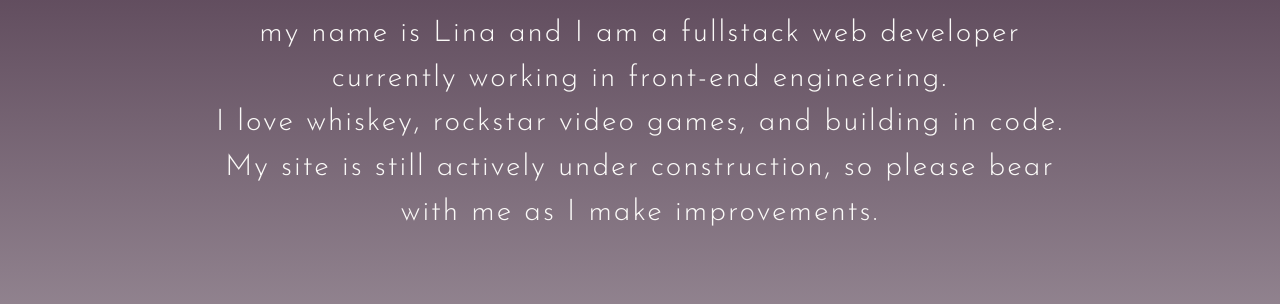
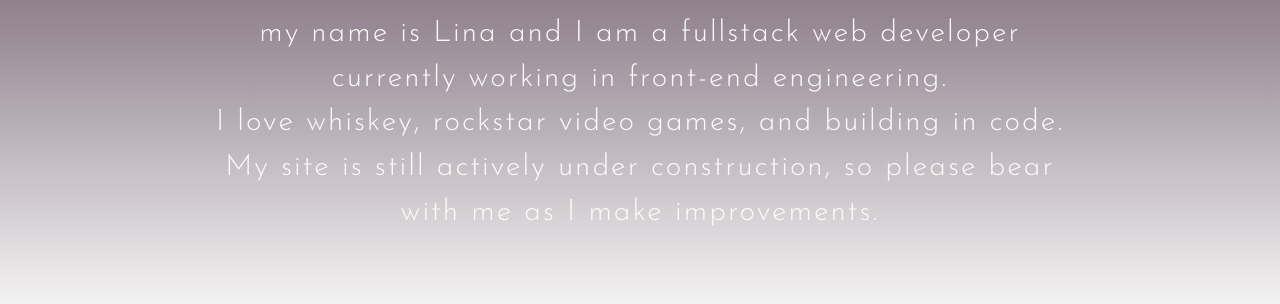
Before and after one commit to ljones87/personal-website, a React app: page / in a window 1280 px wide. Shown: the part 368-672 px from the top of the page. Built offline with nearby package versions, Linux system fonts and the light colour scheme; a script that the page names is missing; a web font is replaced by a local one.

Commit message:
add favicon and change site title

```diff
--- a/app/styles/_intro.scss
+++ b/app/styles/_intro.scss
@@ -4,7 +4,7 @@
   height: 600px;
   text-align: center;
   width:  100%;
-  background-image: linear-gradient(to bottom, $Maroon, rgba(54, 28, 50, 0.55) );
+  background-image: linear-gradient(to bottom, $Maroon, rgba(54, 28, 50, 0.55), rgb(244, 243, 243) );
   background-repeat: no-repeat;
   background-size: 100%;
   z-index: 0;
--- a/index.html
+++ b/index.html
@@ -4,6 +4,9 @@
     <meta charset='utf-8'>
     <meta name='viewport' content='width=device-width initial-scale=1.0'>
     <title>Jonesy Builds</title>
+
+    <link rel="Shortcut icon" href="http://localhost:8080/favicon.png">
+
     <link href="https://fonts.googleapis.com/css?family=Forum|Josefin+Sans:300,400|Josefin+Slab:300,400|Julius+Sans+One|Open+Sans:300,400" rel="stylesheet">
 
      <!---Babel-->
```
Also changed, not shown: favicon.png.
